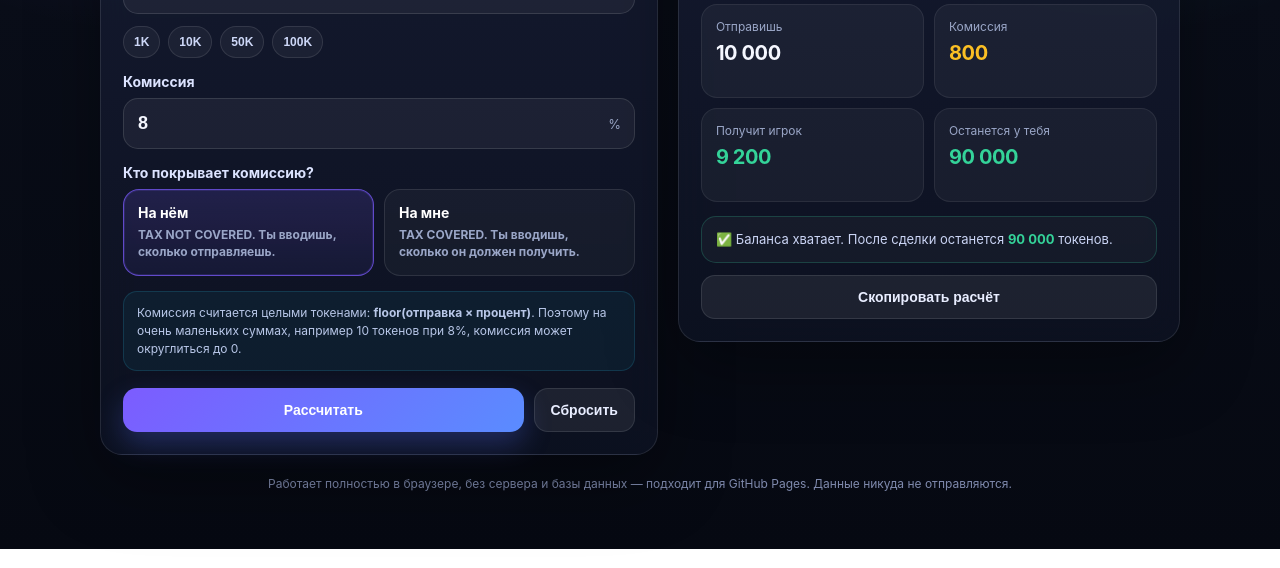
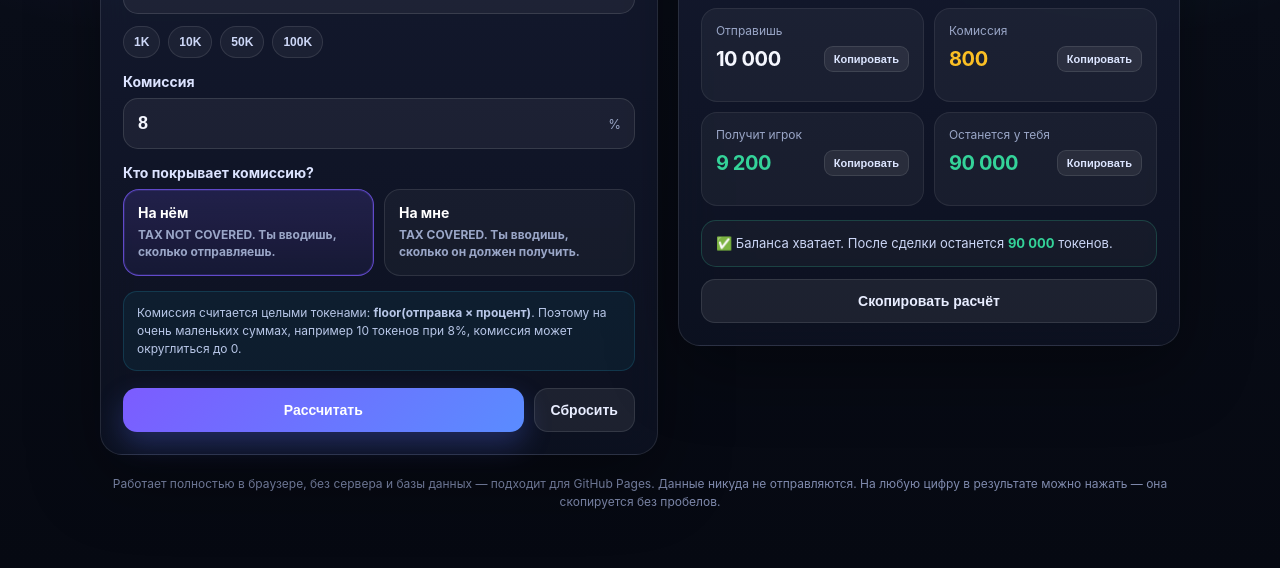
Before and after one commit to skynetics-official/CDT_Token, a plain HTML site: page index.html in a window 1280 px wide. Shown: the part 546-1114 px from the top of the page. Drawn offline with Linux system fonts and the light colour scheme.

Commit message:
Update index.html

```diff
--- a/index.html
+++ b/index.html
@@ -364,6 +364,42 @@
       word-break:break-word;
     }
 
+    .copy-row{
+      display:flex;
+      align-items:center;
+      justify-content:space-between;
+      gap:8px;
+    }
+
+    .copy-value{
+      cursor:pointer;
+      user-select:all;
+      -webkit-user-select:all;
+      border-radius:8px;
+      padding:2px 4px;
+      margin-left:-4px;
+      transition:.15s ease;
+    }
+
+    .copy-value:hover{
+      background:rgba(255,255,255,.07);
+    }
+
+    .mini-copy{
+      flex:0 0 auto;
+      padding:6px 9px;
+      border-radius:9px;
+      font-size:11px;
+      font-weight:800;
+      color:#dce5ff;
+      background:rgba(255,255,255,.07);
+      border:1px solid rgba(255,255,255,.10);
+    }
+
+    .mini-copy:hover{
+      background:rgba(255,255,255,.12);
+    }
+
     .good{color:var(--good)!important}
     .bad{color:var(--bad)!important}
     .warn{color:var(--warn)!important}
@@ -541,26 +577,38 @@
         <div class="results">
           <div class="result-main">
             <div class="eyebrow" id="heroLabel">Получатель получит</div>
-            <div class="big" id="heroValue">9 200</div>
+            <div class="big copy-value" id="heroValue" title="Нажми, чтобы скопировать">9 200</div>
             <div class="sub" id="heroSub">из отправленных 10 000 токенов</div>
           </div>
 
           <div class="stats">
             <div class="stat">
               <span>Отправишь</span>
-              <strong id="sendValue">10 000</strong>
+              <div class="copy-row">
+                <strong class="copy-value" id="sendValue" title="Нажми, чтобы скопировать">10 000</strong>
+                <button class="mini-copy" type="button" data-copy="sendValue">Копировать</button>
+              </div>
             </div>
             <div class="stat">
               <span>Комиссия</span>
-              <strong class="warn" id="feeValue">800</strong>
+              <div class="copy-row">
+                <strong class="warn copy-value" id="feeValue" title="Нажми, чтобы скопировать">800</strong>
+                <button class="mini-copy" type="button" data-copy="feeValue">Копировать</button>
+              </div>
             </div>
             <div class="stat">
               <span>Получит игрок</span>
-              <strong class="good" id="receiveValue">9 200</strong>
+              <div class="copy-row">
+                <strong class="good copy-value" id="receiveValue" title="Нажми, чтобы скопировать">9 200</strong>
+                <button class="mini-copy" type="button" data-copy="receiveValue">Копировать</button>
+              </div>
             </div>
             <div class="stat">
               <span>Останется у тебя</span>
-              <strong id="remainValue">90 000</strong>
+              <div class="copy-row">
+                <strong class="copy-value" id="remainValue" title="Нажми, чтобы скопировать">90 000</strong>
+                <button class="mini-copy" type="button" data-copy="remainValue">Копировать</button>
+              </div>
             </div>
           </div>
 
@@ -575,7 +623,7 @@
 
     <div class="footer">
       Работает полностью в браузере, без сервера и базы данных — подходит для GitHub Pages.
-      Данные никуда не отправляются.
+      Данные никуда не отправляются. На любую цифру в результате можно нажать — она скопируется без пробелов.
     </div>
   </main>
 
@@ -709,6 +757,27 @@
       window.__toastTimer = setTimeout(()=>toast.classList.remove('show'),1500);
     }
 
+    async function copyNumberFromElement(id){
+      const el = document.getElementById(id);
+      if (!el) return;
+
+      // Копируем только число без пробелов-разделителей.
+      const raw = (el.textContent || '').replace(/[^\d-]/g, '');
+
+      try{
+        await navigator.clipboard.writeText(raw);
+      }catch{
+        const ta = document.createElement('textarea');
+        ta.value = raw;
+        document.body.appendChild(ta);
+        ta.select();
+        document.execCommand('copy');
+        ta.remove();
+      }
+
+      showToast(`Скопировано: ${raw}`);
+    }
+
     async function copyResult(){
       const r = calculate();
       const covered = r.mode === 'covered';
@@ -748,6 +817,14 @@
     document.getElementById('copyBtn').addEventListener('click', copyResult);
     document.getElementById('resetBtn').addEventListener('click', reset);
 
+    document.querySelectorAll('[data-copy]').forEach(btn=>{
+      btn.addEventListener('click',()=>copyNumberFromElement(btn.dataset.copy));
+    });
+
+    document.querySelectorAll('.copy-value').forEach(el=>{
+      el.addEventListener('click',()=>copyNumberFromElement(el.id));
+    });
+
     document.querySelectorAll('input').forEach(el=>{
       el.addEventListener('input', calculate);
       el.addEventListener('change', calculate);
```
